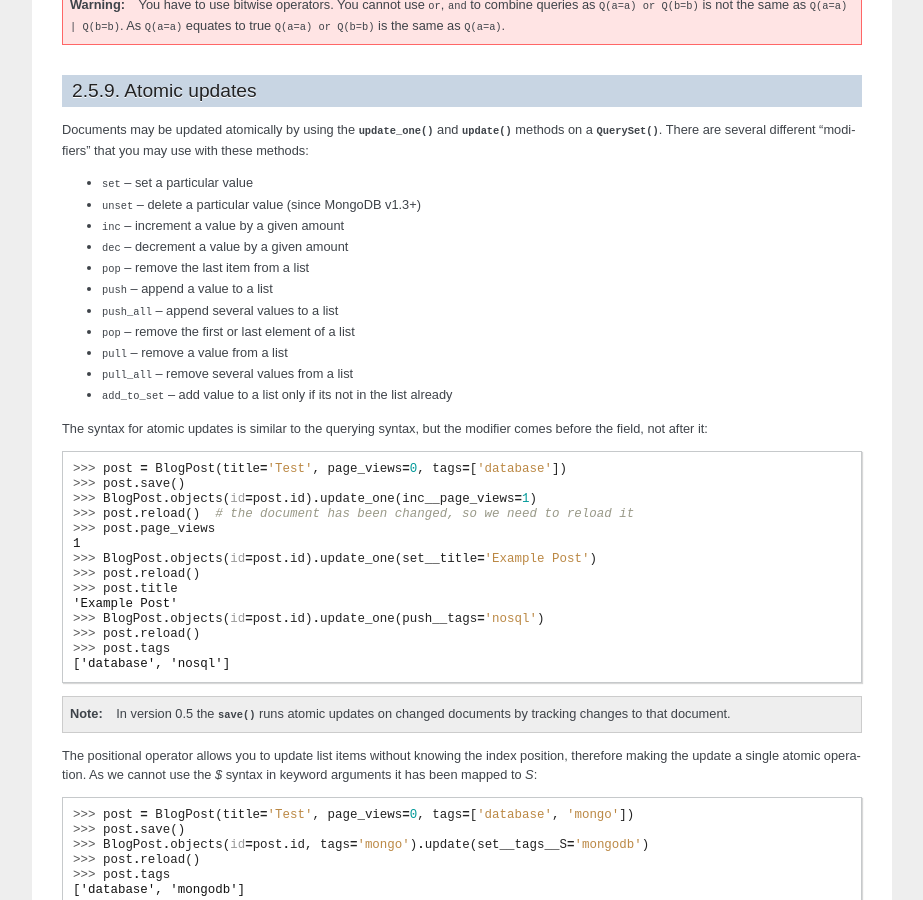
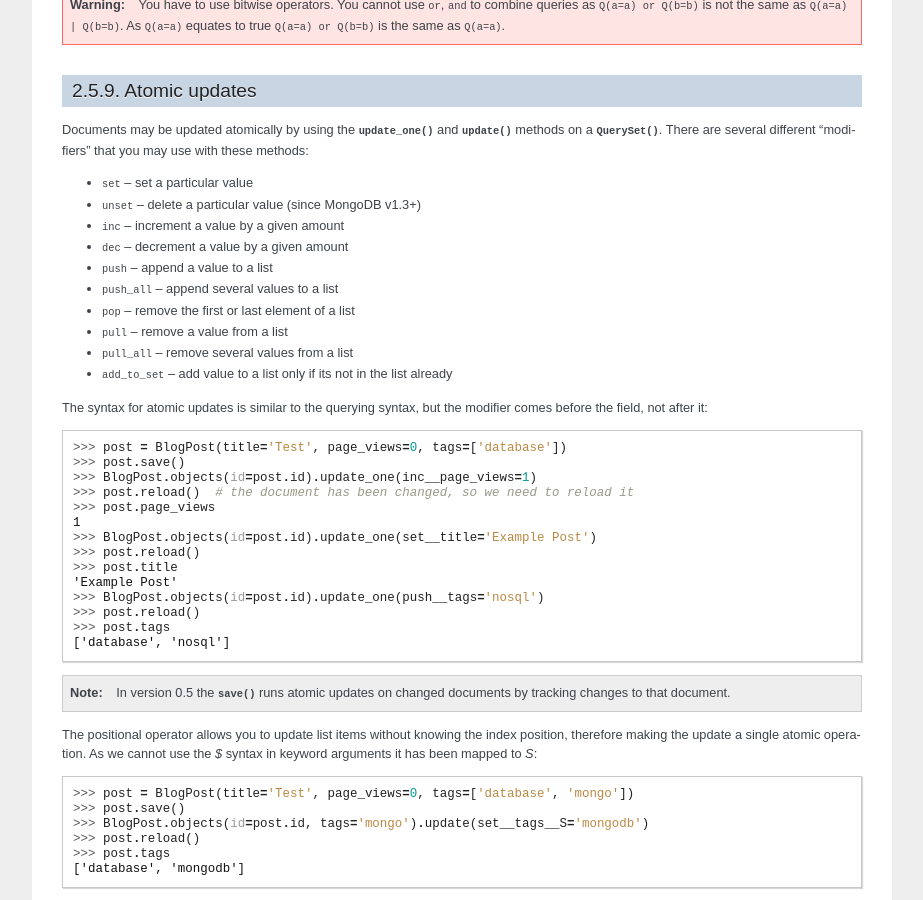
Before and after one commit to MongoEngine/mongoengine, a Sphinx documentation site: the page built from docs/guide/querying.rst, in a window 1280 px wide and 900 px high, scrolled down 7596 px. Shown: the whole window, without its empty margins (198-1121 px from the left). Built offline with Sphinx 7.4.7, drawn with Linux system fonts in a browser that asks for light colours; the version number could not be read and is left out.

Commit message:
removed duplicated method

```diff
--- a/docs/guide/querying.rst
+++ b/docs/guide/querying.rst
@@ -497,7 +497,6 @@ that you may use with these methods:
 * ``unset`` -- delete a particular value (since MongoDB v1.3+)
 * ``inc`` -- increment a value by a given amount
 * ``dec`` -- decrement a value by a given amount
-* ``pop`` -- remove the last item from a list
 * ``push`` -- append a value to a list
 * ``push_all`` -- append several values to a list
 * ``pop`` -- remove the first or last element of a list
```
